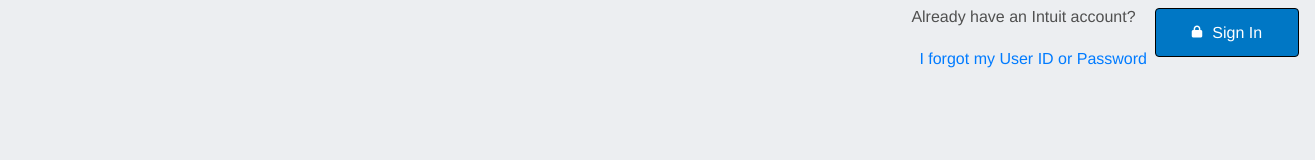
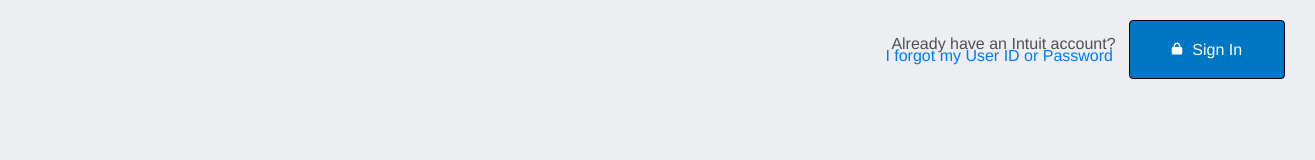
Before and after one commit to zohreh99/Intuit-account, a plain HTML site: page index.html in a window 1280 px wide. Shown: the whole page, 1315 px wide, since content can reach past the window. Drawn offline with Linux system fonts and the light colour scheme.

Commit message:
use flex-box

```diff
--- a/files/css/style.css
+++ b/files/css/style.css
@@ -8,32 +8,47 @@ body{
 	margin-top: 13px;
 	margin-right: -80px
 }*/
-.navbar{
+/*.navbar{
     position: relative;
     left: 120px;
+}*/
+*{
+	    box-sizing: border-box;
+
 }
+.nav-link:hover{
+	color: #007bff;
+}
+.header-flex{
+	display: flex;
+	justify-content: flex-end;
+	margin-right: -90px;
+	padding-top: 20px;
+
+}
+
 .title1{
 	font-size: 16px;
 	line-height: 18px;
 	color: #505050;
 	font-weight: 400;
 	font-family: Helvetica;
+	margin-left: 22px;
+    margin-top: 15px;
 }
 .title2{
 	font-size: 16px;
 	line-height: 18px;
 	font-weight: 400;
 	font-family: Helvetica;
-	text-decoration: none;
+	margin-top: -30px;
 }
 /*.p-title2{
 	padding-right: 10px;
 	margin-top: -12px;
 
 }*/
-.btn-signin{
 
-}
 .btn-sign-in{
 	width: 130px;
 	height: 45px;
@@ -46,6 +61,12 @@ body{
 	box-sizing: content-box;
 
 }
+.btn-sign-in:hover{
+	color: #ffffff;
+}
+.fa-lock:hover{
+	color: #ffffff;
+}
 .span-signin{
 	    padding-left: 10px;
 }
--- a/index.html
+++ b/index.html
@@ -22,7 +22,8 @@
 		<header>
 			<div class="myheader">
 				<div class="container">
-					<nav class="navbar navbar-expand-sm justify-content-end">
+					<!-- <div class="parent-nav">
+						<nav class="navbar navbar-expand-sm ">
 							<ul class="navbar-nav">
 								<li class="nav-item">
 									<p class="title1">Already have an Intuit account?</p>
@@ -33,9 +34,18 @@
 								</li>
 							</ul>
 						</nav>
+					</div> -->
+					<div class="header-flex">
+						<div class="item1">
+							<p class="title1 ">Already have an Intuit account?</p>
+							<a class="nav-link" href=""><p class="title2">I forgot my User ID or Password</p></a>
+						</div>
+						<div class="item2">
+							<button class="btn-sign-in btn"><i class="fas fa-lock fa-xs"></i><span class="span-signin">Sign In</span></button></a>
+						</div>
+					</div>
 				</div>
 			</div>
 		</header>
 	</body>
 </html>
-<!-- <i class="fas fa-lock fa-xs"></i> -->
```
Lines whose indentation alone changed are shown as unchanged.
